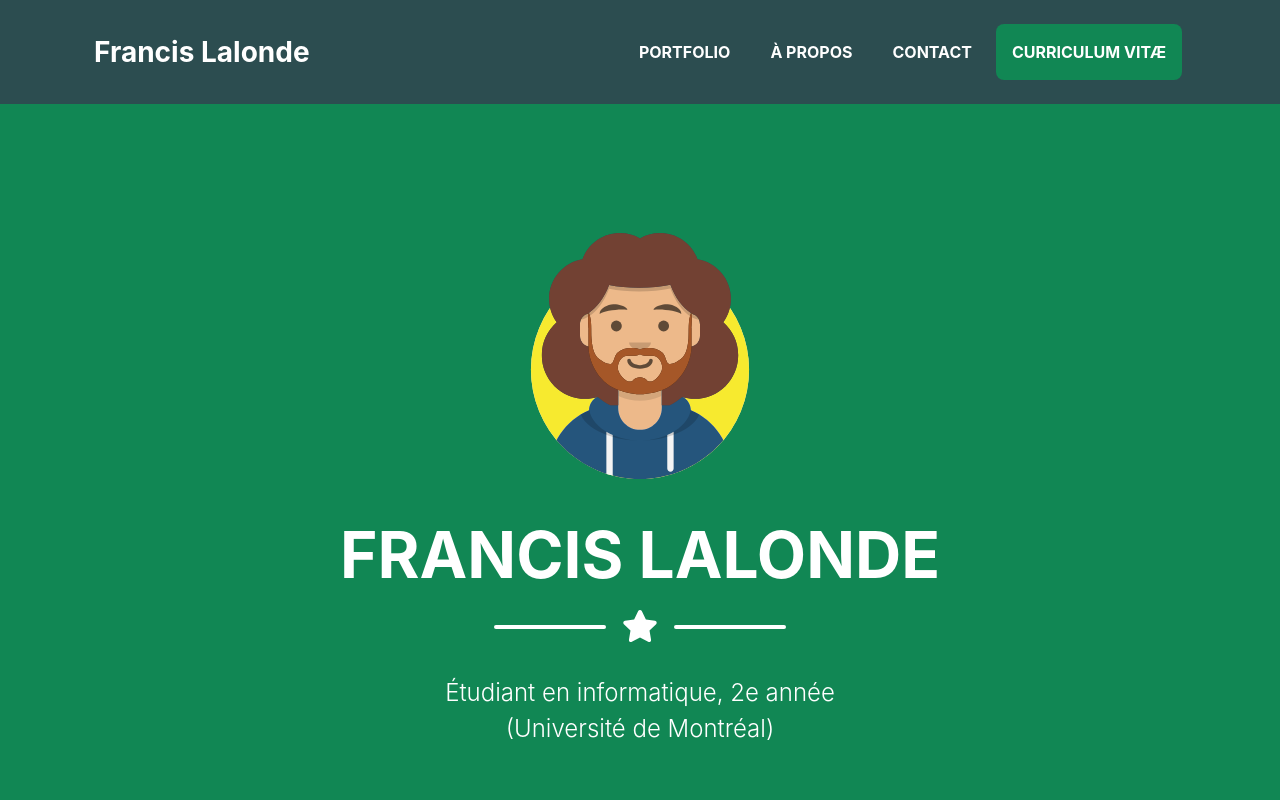
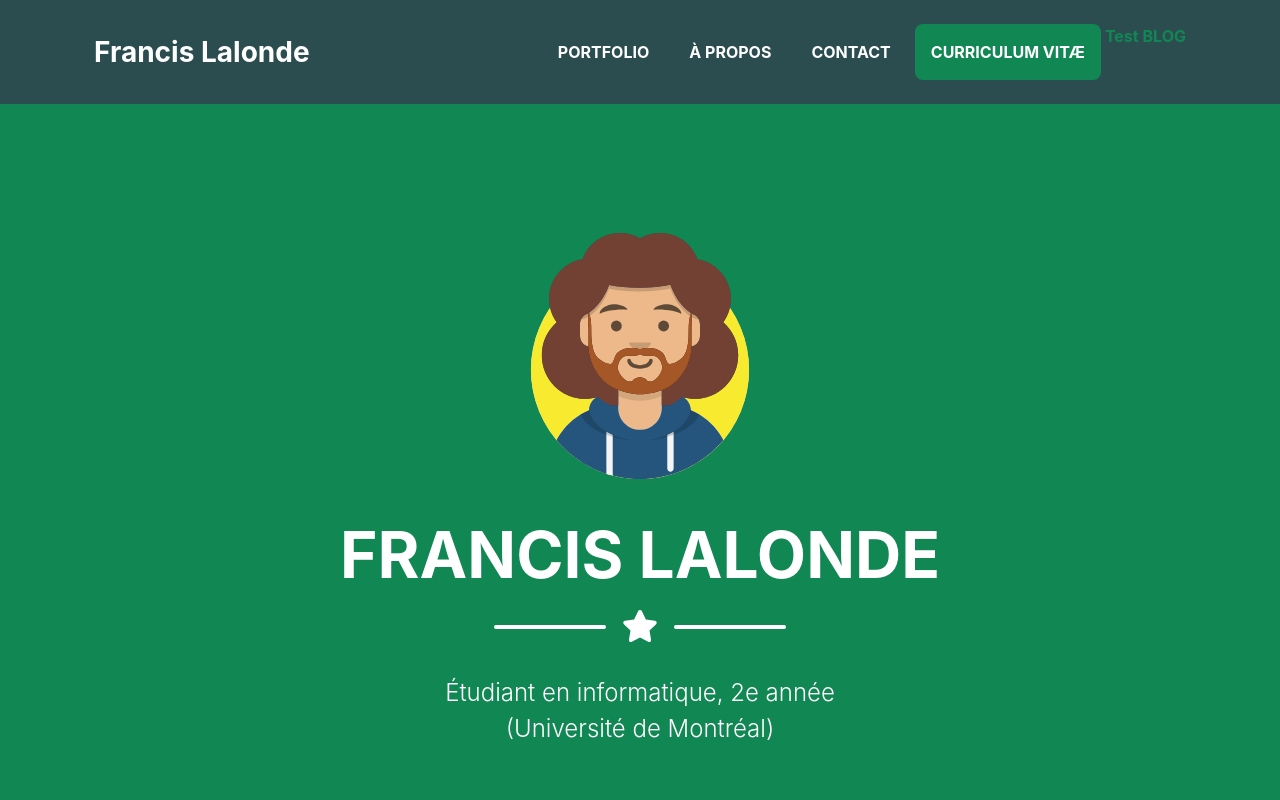
Before and after one commit to f-lalonde/f-lalonde.github.com, a plain HTML site: page index.html in a window 1280 px wide. Shown: the top 800 px of the page. Drawn offline with nearby package versions, Linux system fonts and the light colour scheme; a web font is replaced by a local one.

Commit message:
test : blog

```diff
--- a/index.html
+++ b/index.html
@@ -34,6 +34,7 @@
                         </li>
 						<li class="nav-item mx-0 mx-lg-1"><a class="nav-link py-3 px-0 px-lg-3 rounded js-scroll-trigger" href="#cv">CURRICULUM VITÆ</a>
                         </li>
+                        <li><a href="https://github.com/f-lalonde/blog/blob/master/index.html">Test BLOG</a></li>
                     </ul>
                 </div>
             </div>
```
